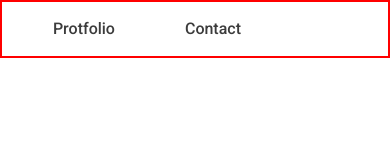
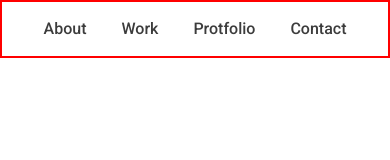
Before and after one commit to RaihanSoft/Portfolio-Four, a plain HTML site: page index.html in a window 390 px wide. Drawn offline with Linux system fonts and the light colour scheme.

Commit message:
nav responsive

```diff
--- a/style.css
+++ b/style.css
@@ -11,7 +11,7 @@
 
 .nav-container ul {
     display: flex;
-    gap: 70px;
+    gap: 60px;
     padding: 15px 147px 15px 147px;
     justify-content: flex-end;
     align-items: center;
@@ -27,7 +27,27 @@
     font-size: 16px;
     font-weight: 500;
     line-height: 24px;
+    cursor: pointer;
+    padding: 15px;
+}
+.nav-container ul li a:hover{
+    background-color: whitesmoke;
+}
 
+@media screen and (max-width:992px){
 
+    .nav-container ul{
+        justify-content: center;
+
+    }
 
 }
+@media screen and (max-width:576px){
+
+    .nav-container ul{
+        justify-content: center;
+        gap: 5px;
+
+    }
+
+}
```
